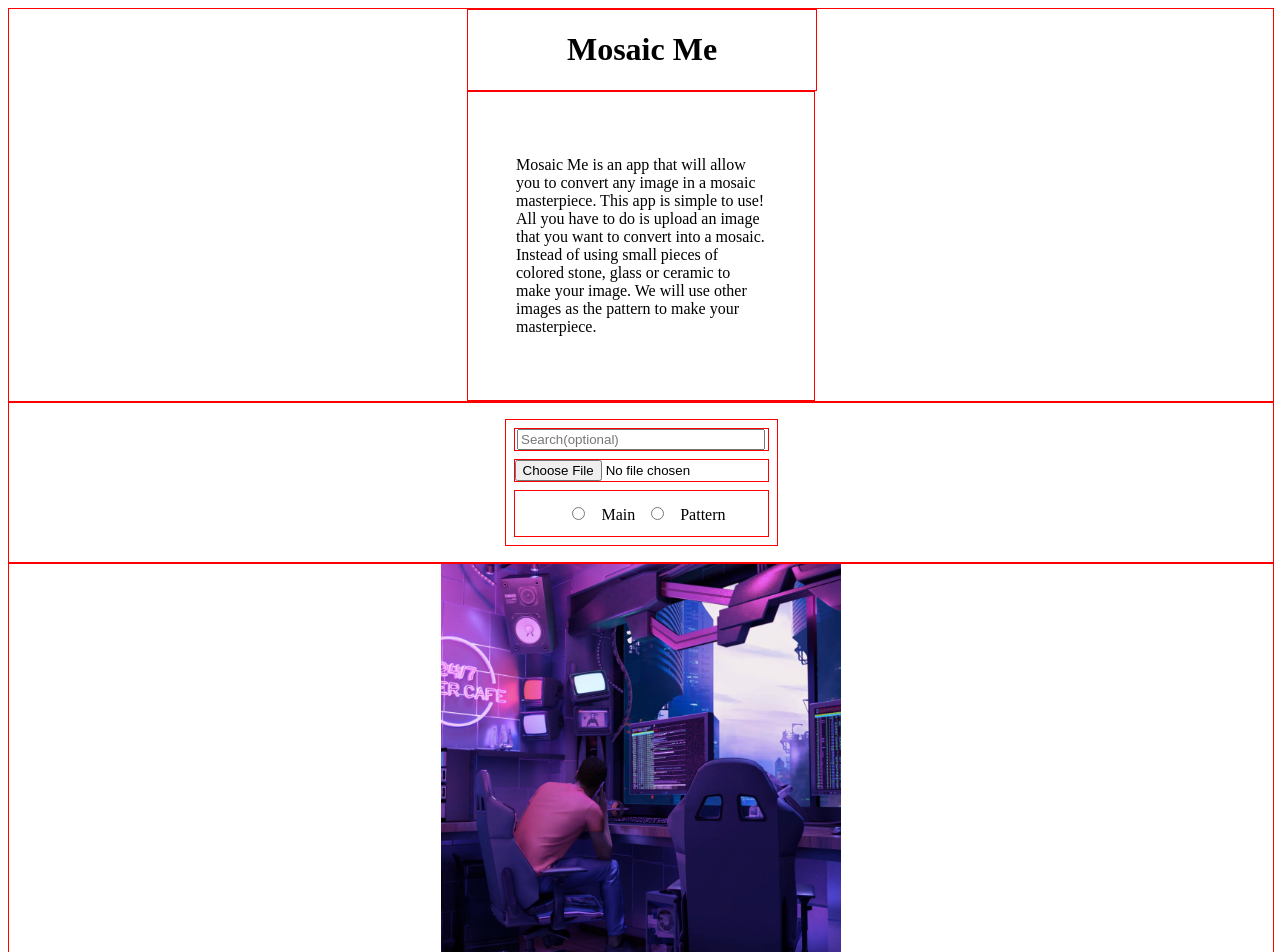
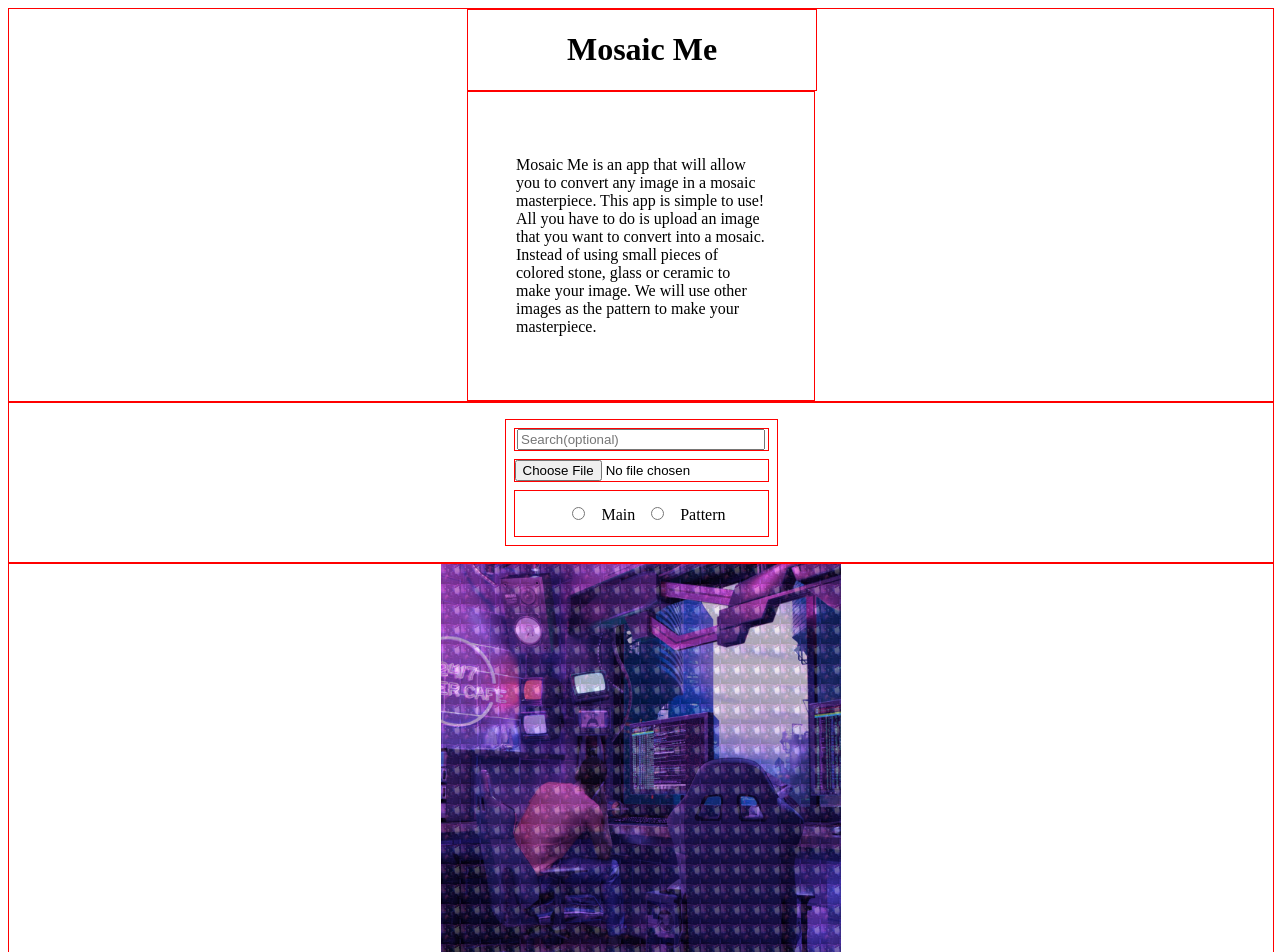
Before and after one commit to Johnnie007/mosaic-me, a React (Create React App) app in the folder client/: page / in a window 1280 px wide. Shown: the top 952 px of the page. Built offline with nearby package versions, Linux system fonts and the light colour scheme.

Commit message:
created mosaic feature

```diff
--- a/client/package.json
+++ b/client/package.json
@@ -6,6 +6,8 @@
     "@testing-library/jest-dom": "^5.14.1",
     "@testing-library/react": "^11.2.7",
     "@testing-library/user-event": "^12.8.3",
+    "axios": "^0.21.1",
+    "html-to-image": "^1.6.2",
     "react": "^17.0.2",
     "react-dom": "^17.0.2",
     "react-scripts": "4.0.3",
--- a/client/src/components/Canvas/Canvas.js
+++ b/client/src/components/Canvas/Canvas.js
@@ -1,16 +1,27 @@
 import "./Canvas.scss";
 import hey from  "../../Images/7.jpg"
-import React, {useRef} from 'react';
+import React from 'react';
+import axios from 'axios';
 
 
-function Canvas (){
+let mosaicDiv = []
+for(let i = 0; i < 400; i++ ){
+    mosaicDiv.push(<div className="test"><img src={hey}/></div>)
+    }
 
+class Canvas extends React.Component{
+
+    render(){
         return(
-            <div className="canvas-main" >
-                <div className="canvas-main__img"><img className="canvas-img" src={hey}/></div>
+        <div className="canvas-main" >
+           <div className="canvas-main__img" style={{ backgroundImage: `url(${hey})`}}>
+            {mosaicDiv.map((val) => {
+                return(val)
+            })}
+           </div>
         </div>
-
-    )
+        )
+    }
 }
 
 export default Canvas;
--- a/client/src/components/Canvas/Canvas.scss
+++ b/client/src/components/Canvas/Canvas.scss
@@ -8,6 +8,10 @@
     &__img{
         width: 400px;
         height: 400px;
+        background-position: center;
+        background-size: cover;
+        display: flex;
+        flex-wrap: wrap;
     }
 }
 
@@ -16,3 +20,10 @@ img{
     height: 100%;
     object-fit: cover;
 }
+
+.test{
+    opacity: .3;
+    height: 20px;
+    width: 20px;
+
+}
```
Also changed, not shown: 1 other file (tests, documents, lock files or other folders).
